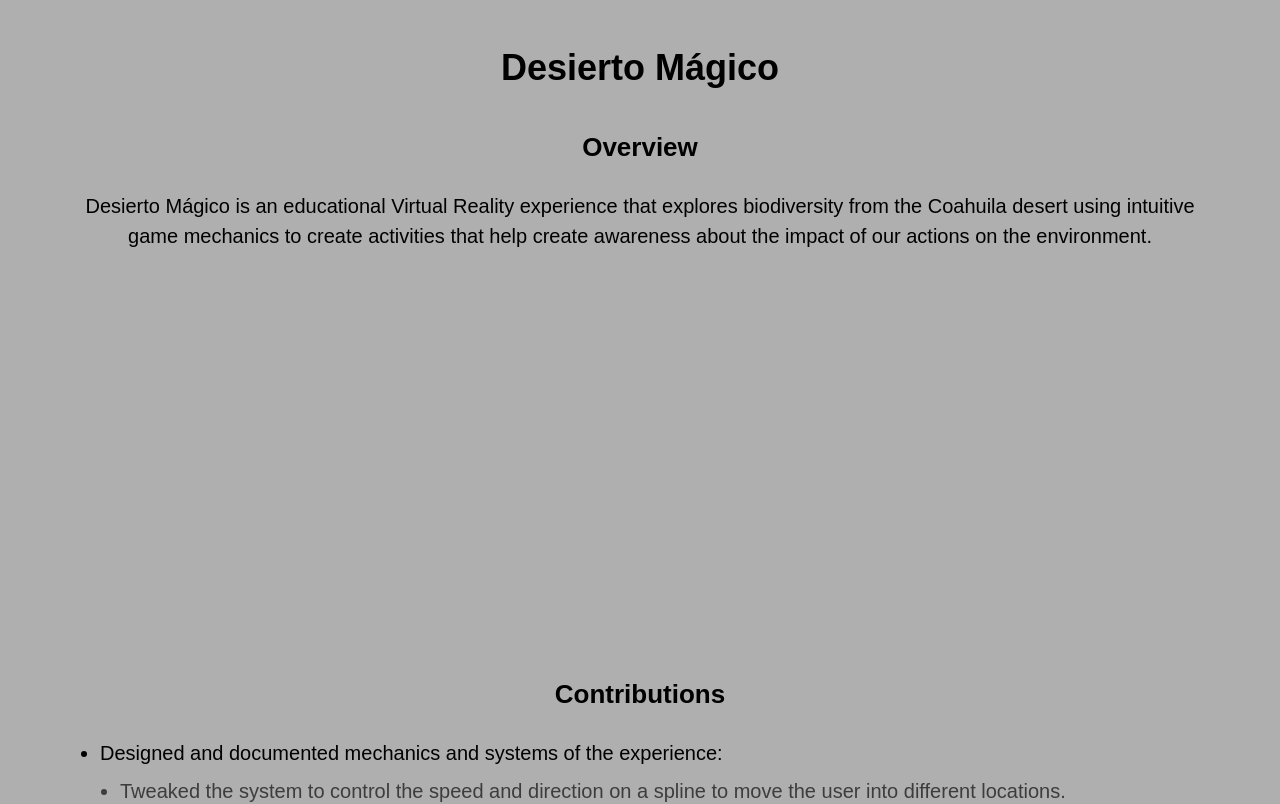
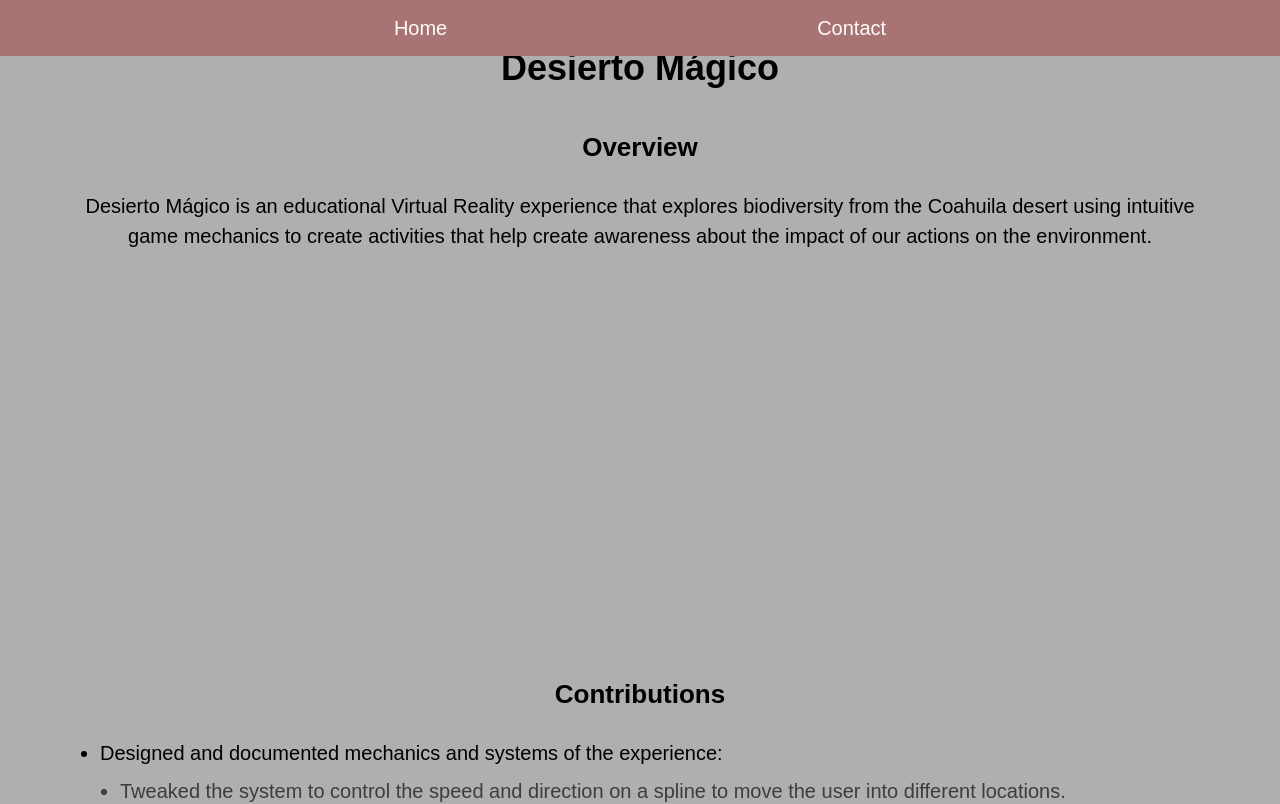
Before and after one commit to Leomf99/game-design-portfolio, a Next.js app: page /projects/desierto-magico in a window 1280 px wide. Shown: the top 804 px of the page. Built offline with nearby package versions, Linux system fonts and the light colour scheme.

Commit message:
Dynamic navbar

```diff
--- a/app/projects/[slug]/page.tsx
+++ b/app/projects/[slug]/page.tsx
@@ -1,6 +1,7 @@
 import { notFound } from "next/navigation";
 
 import { projects } from "@/app/content/projects";
+import NavBar from "@/components/NavBar";
 
 type PageProps = {
   params: Promise<{ slug: string }>;
@@ -16,6 +17,12 @@ export default async function ProjectSlugPage({ params }: PageProps) {
 
   return (
     <main className="px-20 py-12">
+      <NavBar
+        showAbout={false}
+        showProjects={false}
+        showSkills={false}
+        showExperience={false}
+      />
       <h1 className="text-4xl text-center font-bold  ">{project.title}</h1>
       <h2 className="mt-10 mb-6 text-[26px] font-semibold text-center">
         Overview
--- a/components/NavBar.tsx
+++ b/components/NavBar.tsx
@@ -1,17 +1,32 @@
 "use client";
 
 import { useEffect, useRef, useState } from "react";
+import { usePathname } from "next/navigation";
+
+type NavBarProps = {
+  showAbout?: boolean;
+  showProjects?: boolean;
+  showSkills?: boolean;
+  showExperience?: boolean;
+};
 
 const navItems = [
-  { label: "Home", href: "#home" },
-  { label: "About", href: "#about" },
-  { label: "Projects", href: "#projects" },
-  { label: "Skills", href: "#skills" },
-  { label: "Experience", href: "#experience" },
-  { label: "Contact", href: "#contact" },
-];
+  { label: "Home", href: "/", key: "home" },
+  { label: "About", href: "#about", key: "showAbout" },
+  { label: "Projects", href: "#projects", key: "showProjects" },
+  { label: "Skills", href: "#skills", key: "showSkills" },
+  { label: "Experience", href: "#experience", key: "showExperience" },
+  { label: "Contact", href: "/#contact" },
+] as const;
 
-export default function NavBar() {
+export default function NavBar({
+  showAbout = true,
+  showProjects = true,
+  showSkills = true,
+  showExperience = true,
+}: NavBarProps) {
+  const pathname = usePathname();
+  const homeHref = pathname === "/" ? "#home" : "/";
   const [hidden, setHidden] = useState(false);
   const lastScrollY = useRef(0);
   const ticking = useRef(false);
@@ -51,11 +66,20 @@ export default function NavBar() {
       }`}
     >
       <div className="mx-auto flex h-14 w-full items-center justify-evenly px-6">
-        {navItems.map((item) => (
+        {navItems
+          .filter((item) => {
+            if (!("key" in item)) return true;
+            if (item.key === "showAbout") return showAbout;
+            if (item.key === "showProjects") return showProjects;
+            if (item.key === "showSkills") return showSkills;
+            if (item.key === "showExperience") return showExperience;
+            return true;
+          })
+          .map((item) => (
             <a
               key={item.href}
               className="transition-colors hover:text-black"
-            href={item.href}
+              href={"key" in item && item.key === "home" ? homeHref : item.href}
             >
               {item.label}
             </a>
```
Lines whose indentation alone changed are shown as unchanged.
